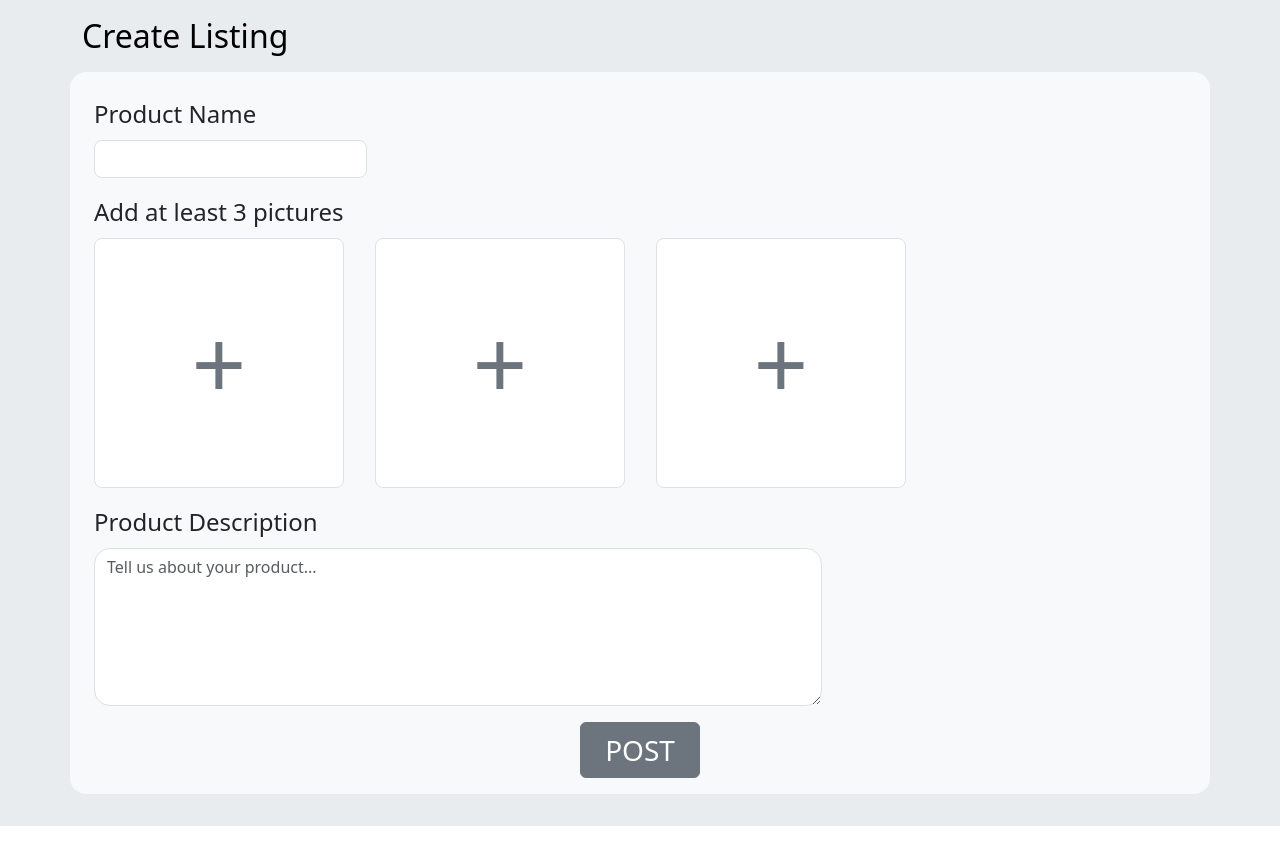
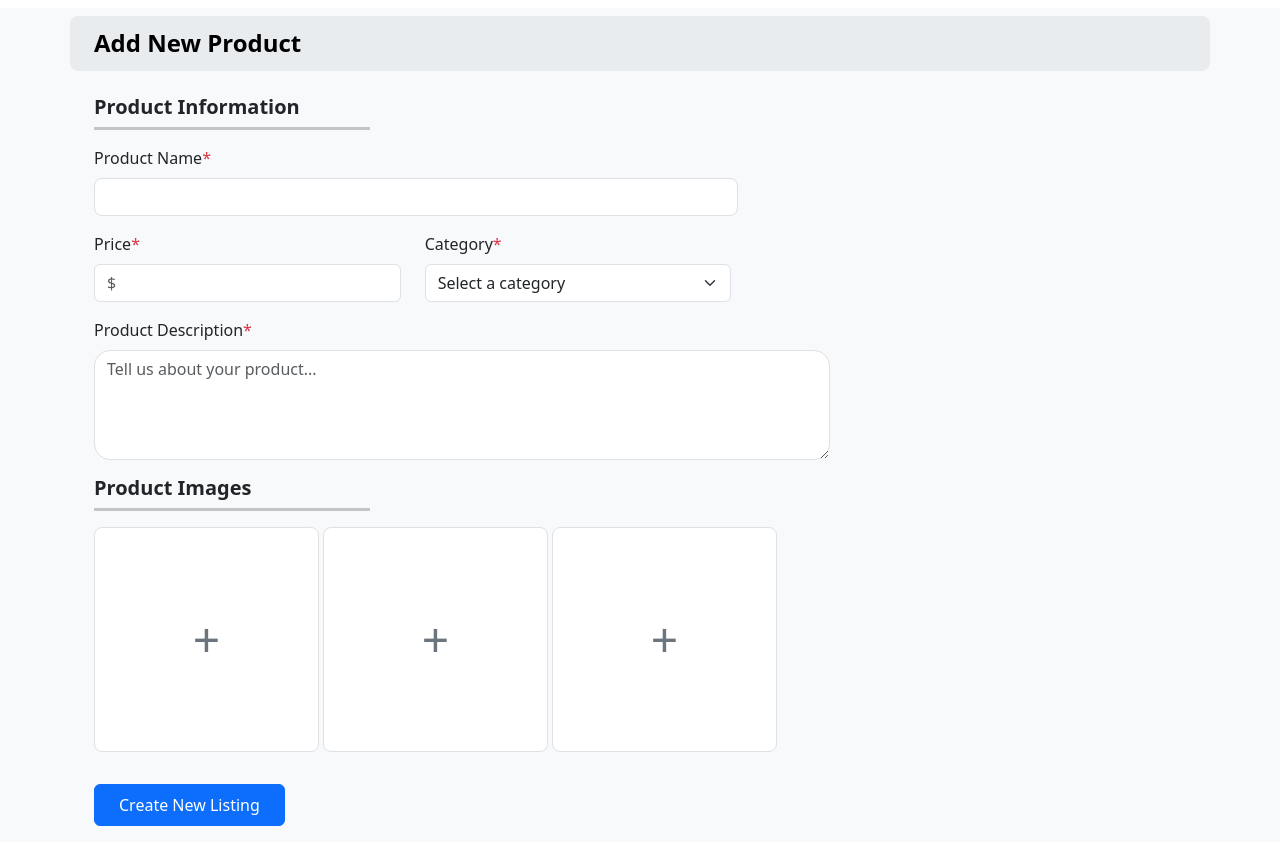
Before and after one commit to atsai488/CSCI201_project, a React (Vite) app in the folder create-listing/: page / in a window 1280 px wide. Built offline with nearby package versions, Linux system fonts and the light colour scheme.

Commit message:
Updated UI

```diff
--- a/create-listing/src/CreateListing.jsx
+++ b/create-listing/src/CreateListing.jsx
@@ -3,21 +3,25 @@ import CustomFileInput from './CustomFileInput';
 
 export default function CreateListing() {
 
-    function handleSubmit(e){
+    function handleSubmit(e) {
         e.preventDefault()
-        if (!e.target.checkValidity()){
+        if (!e.target.checkValidity()) {
             e.stopPropagation()
         }
         e.target.classList.add("was-validated")
     }
     return (
-        <div className='bg-body-secondary pb-3'>
-            <nav className="navbar">
-                <div className="container-md">
-                    <span className="navbar-brand my-1 h1 fs-2"> Create Listing </span>
+        <div className='bg-light'>
+            <nav className="navbar mb-3 mt-2">
+                <div className="container-md bg-body-secondary rounded-3 py-1 ps-4">
+                    <span className="navbar-brand my-1 h1 fs-4"><strong>Add New Product </strong></span>
                 </div>
             </nav>
-            <div className="container bg-light pt-4 px-4 rounded-4">
+            <div className="container ps-4 rounded-4">
+                <div className='col-3 mb-3'>
+                    <h2 className='fs-5 mb-2'><strong>Product Information</strong></h2>
+                    <hr className='border-3 mt-1' />
+                </div>
                 <form
                     action="confirmation"
                     method="POST"
@@ -26,8 +30,8 @@ export default function CreateListing() {
                     onSubmit={handleSubmit}
                     noValidate
                 >
-                    <div className="mb-3 col-lg-3 col-md-6 col-sm-9">
-                        <label htmlFor="name" className="form-label fs-4"> Product Name</label>
+                    <div className="mb-3 col-lg-7 col-md-8 col-sm-12">
+                        <label htmlFor="name" className="form-label fs-6"> Product Name<span className='text-danger'>*</span></label>
                         <input
                             type="text"
                             className="form-control rounded-3"
@@ -43,27 +47,76 @@ export default function CreateListing() {
                             Looks good!
                         </div>
                     </div>
-                    <div className="col-9">
-                        <label htmlFor="images" className='form-label fs-4'> Add at least 3 pictures </label>
-                        <div className="row row-cols-lg-3 row-cols-md-2 row-cols-1">
-                            <CustomFileInput />
-                            <CustomFileInput />
-                            <CustomFileInput />
+                    <div className='col-10 d-flex gap-4'>
+                        <div className='col-4'>
+                            <div className="mb-3 col-lg-12 col-md-4 col-sm-8">
+                                <label htmlFor="price" className='form-label fs-6'>
+                                    Price
+                                    <span className='text-danger'>*</span>
+                                </label>
+                                <input
+                                    type="text"
+                                    id='price'
+                                    name='price'
+                                    className='form-control'
+                                    placeholder='$'
+                                    pattern="^\d+(\.\d{1,2})?$"
+                                    required
+                                />
+                                <div className="invalid-feedback">
+                                    Please provide a valid price
+                                </div>
+                                <div className="valid-feedback">
+                                    Looks good!
+                                </div>
+                            </div>
+                        </div>
+                        <div className="col-4">
+                            <div className="mb-3 col-lg-12">
+                                <label htmlFor="category" className='form-label fs-6'>
+                                    Category
+                                    <span className='text-danger'>*</span>
+                                </label>
+                                <select
+                                    className='form-select'
+                                    name="category"
+                                    id="category"
+                                    required
+                                >
+                                    <option value="" disabled selected>Select a category</option>
+                                    <option value="clothing">Clothing</option>
+                                    <option value="electronics">Electronics</option>
+                                    <option value="home-garden">Home & Garden</option>
+                                    <option value="sports">Sports & Outdoors</option>
+                                    <option value="beauty">Beauty & Personal Care</option>
+                                    <option value="toys">Toys & Games</option>
+                                    <option value="books">Books</option>
+                                    <option value="automotive">Automotive</option>
+                                    <option value="health">Health & Wellness</option>
+                                    <option value="jewelry">Jewelry</option>
+                                    <option value="art">Art & Collectibles</option>
+                                    <option value="furniture">Furniture</option>
+                                </select>
+                                <div className="invalid-feedback">
+                                    Please select a category
+                                </div>
+                                <div className="valid-feedback">
+                                    Looks good!
+                                </div>
+                            </div>
                         </div>
                     </div>
                     <div className="mb-3 col-lg-8 col-md-10 col-sm-12">
-                        <label
-                            htmlFor="description"
-                            className="form-label fs-4"
-                        >
-                             Product Description
+                        <label htmlFor="description" className="form-label fs-6">
+                            Product Description
+                            <span className='text-danger'>*</span>
                         </label>
                         <textarea
                             className="form-control rounded-4"
                             id="description"
                             name='description'
                             placeholder="Tell us about your product..."
-                            rows="6"
+                            rows="4"
                             required
                         ></textarea>
                         <div className="invalid-feedback">
@@ -73,8 +126,19 @@ export default function CreateListing() {
                             Looks good!
                         </div>
                     </div>
-                    <div className='mb-3 d-flex justify-content-center'>
-                         <button type="submit" className="btn btn-secondary mb-3 fs-3 px-4"> POST </button>
+                    <div className='col-3 mb-3'>
+                        <h2 className='fs-5 mb-2'><strong>Product Images </strong></h2>
+                        <hr className='border-3 mt-1' />
+                    </div>
+                    <div className="col-9 mb-3">
+                        <div className="row gap-3">
+                            <CustomFileInput />
+                            <CustomFileInput />
+                            <CustomFileInput />
+                        </div>
+                    </div>
+                    <div className='d-flex justify-content-start'>
+                        <button type="submit" className="btn btn-primary mb-3 fs-6 py-2 px-4"> Create New Listing </button>
                     </div>
                 </form>
             </div>
--- a/create-listing/src/CustomFileInput.css
+++ b/create-listing/src/CustomFileInput.css
@@ -1,7 +1,7 @@
 .custom-file {
-    height: 250px;
-    width: 250px;
-    font-size: 6rem;
+    height: 225px;
+    width: 225px;
+    font-size: 3rem;
     color: #6c757d;
     cursor: pointer;
     display: flex;
--- a/create-listing/src/CustomFileInput.jsx
+++ b/create-listing/src/CustomFileInput.jsx
@@ -20,7 +20,7 @@ export default function CustomFileInput() {
         }
     }
     return (
-        <div className="col mb-3">
+        <div className="col-3 mb-3">
             <input
                 type="file"
                 id='images'
```
